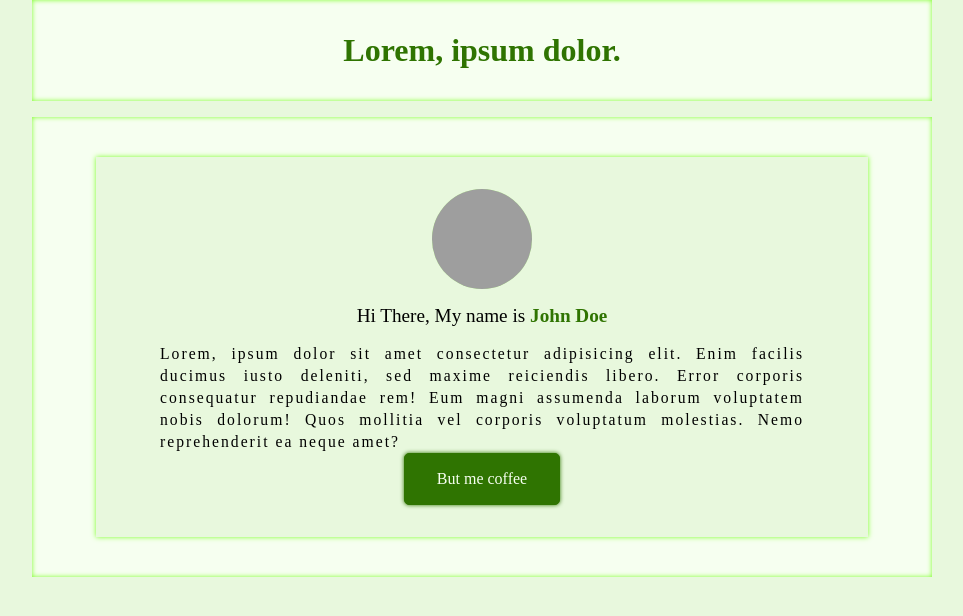
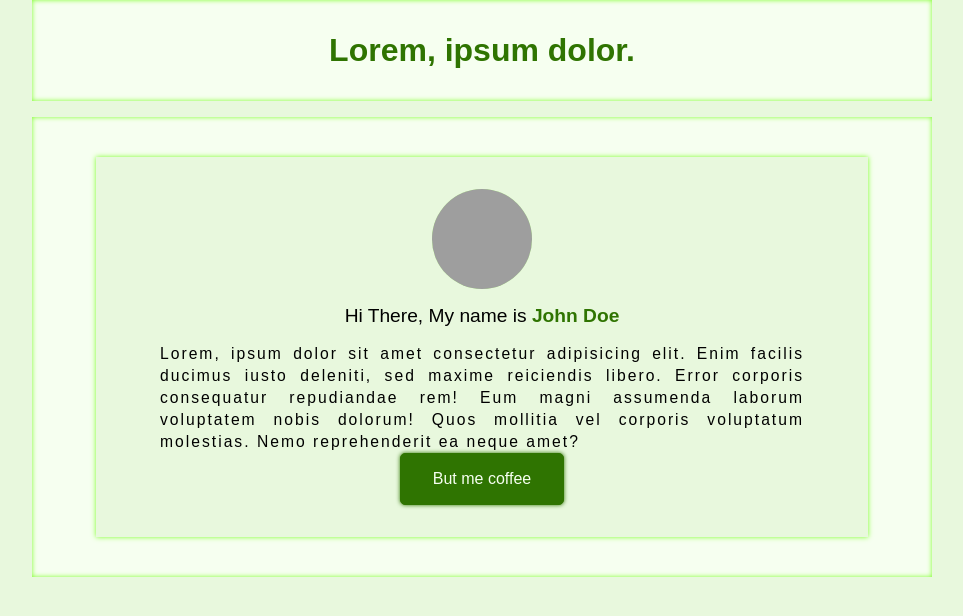
Before and after one commit to addy360/fraiser, a Django app: page / in a window 1280 px wide. Shown: the top 616 px of the page, without its empty margins (158-1121 px from the left). Run offline with Django 3.2, Linux system fonts and the light colour scheme; grey boxes are pictures that could not be loaded.

Commit message:
fontfamily

```diff
--- a/core/static/core/css/styles.css
+++ b/core/static/core/css/styles.css
@@ -6,11 +6,12 @@
     --bg-color:hsl(97, 65%, 92%);
 }
 
+@import url('https://fonts.googleapis.com/css2?family=Ubuntu:wght@300;400;700&display=swap');
 * {
     margin: 0;
     padding: 0;
     box-sizing: border-box;
-}
+    font-family: 'Ubuntu', sans-serif;}
 html{
     background-color: var(--bg-color);
 }
```
